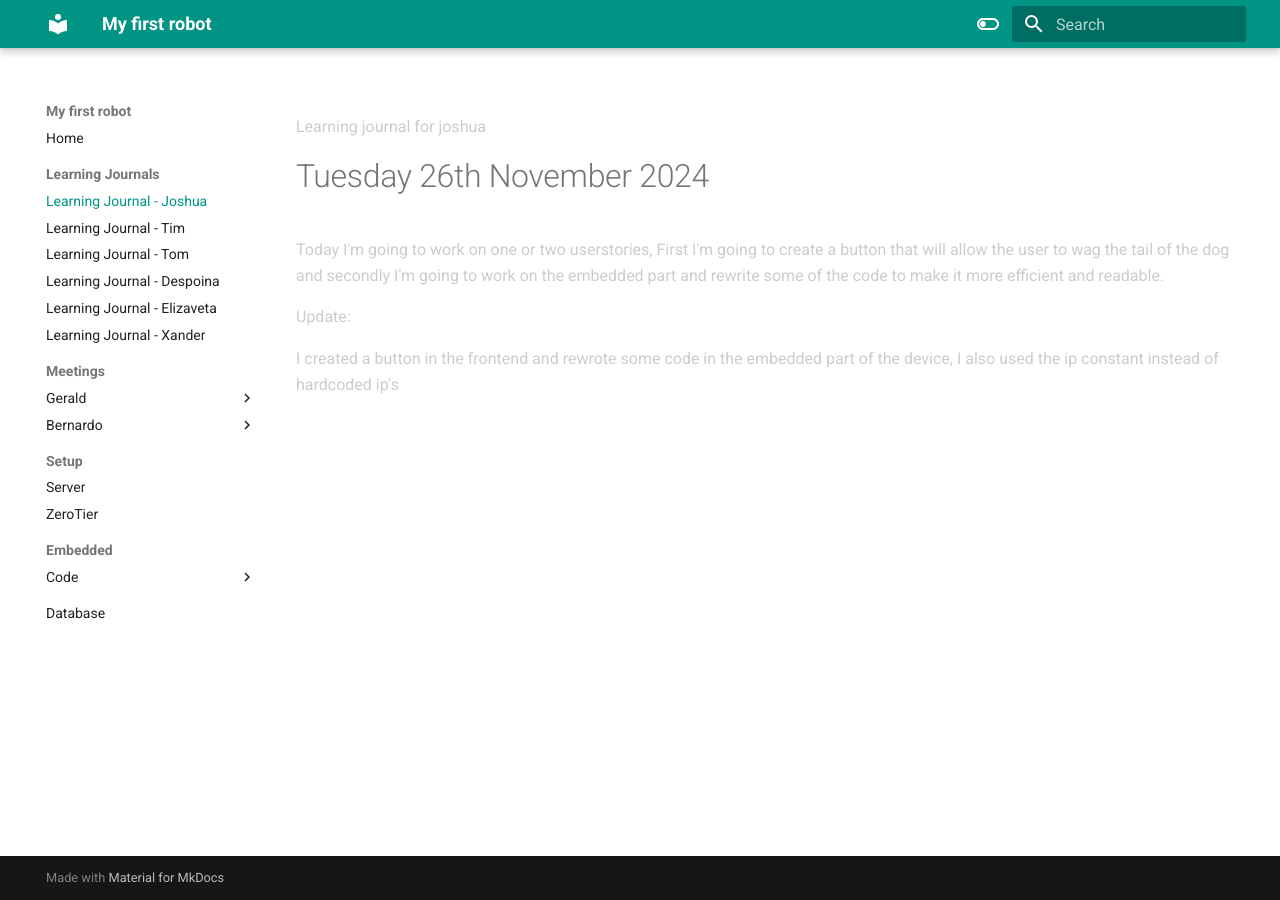
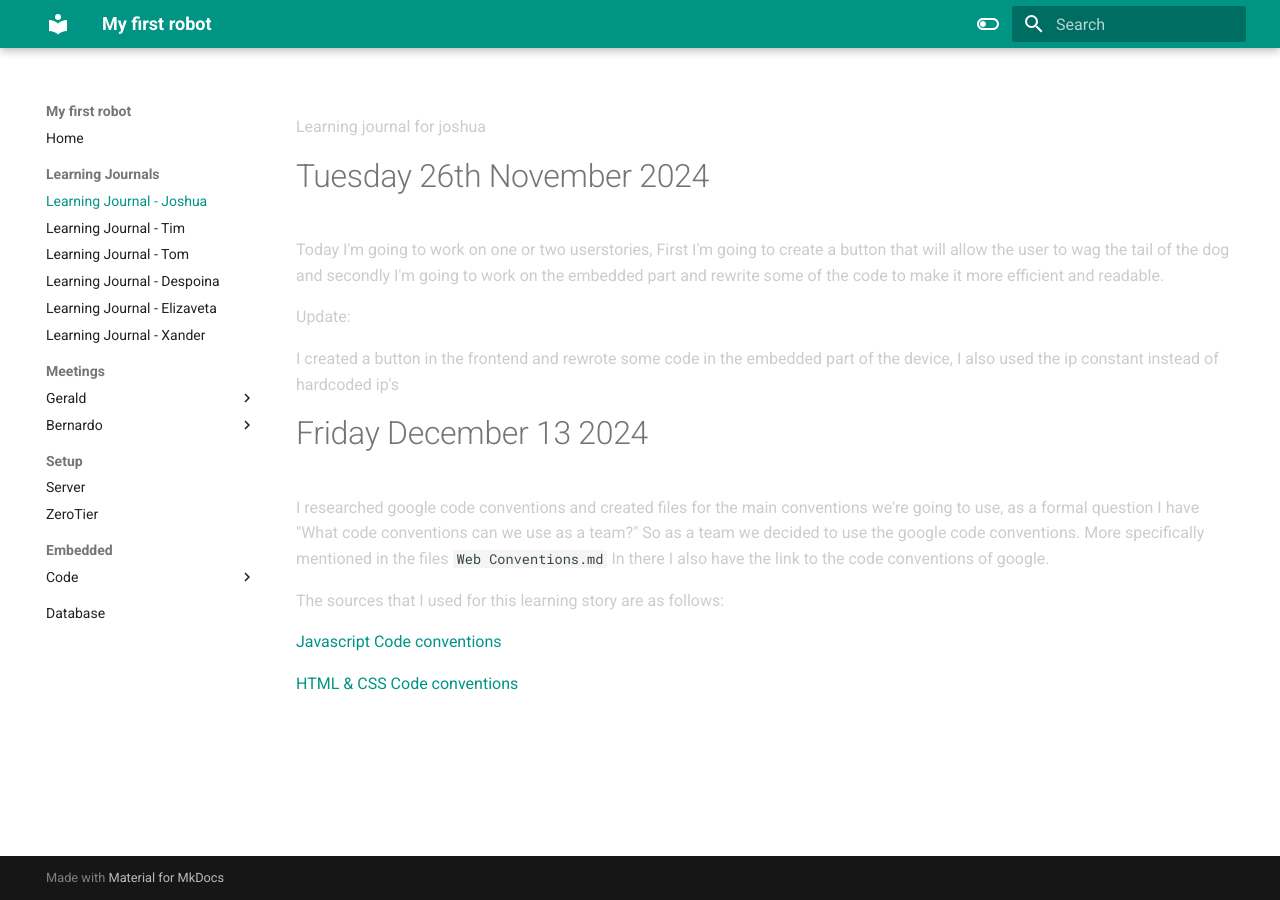
Before and after one commit to VioletHarmon2002/MyFirstRobot, an MkDocs documentation site: the page built from docs/Learning Journals/learning-journal-joshua.md, in a window 1280 px wide. Built offline with MkDocs 1.6.1 and Material for MkDocs 9.7.7, drawn with Linux system fonts in a browser that asks for light colours.

Commit message:
docs: learning journal update

```diff
--- a/docs/Learning Journals/learning-journal-joshua.md
+++ b/docs/Learning Journals/learning-journal-joshua.md
@@ -11,3 +11,16 @@ Update:
 
 I created a button in the frontend and rewrote some code in the embedded part of the device, I also used the ip constant
 instead of hardcoded ip's
+
+
+
+
+# Friday December 13 2024
+
+I researched google code conventions and created files for the main conventions we're going to use, as a formal question I have "What code conventions can we use as a team?" So as a team we decided to use the google code conventions. More specifically mentioned in the files `Web Conventions.md` In there I also have the link to the code conventions of google.
+
+The sources that I used for this learning story are as follows:
+
+[Javascript Code conventions](https://google.github.io/styleguide/jsguide.html)
+
+[HTML & CSS Code conventions](https://google.github.io/styleguide/htmlcssguide.html#HTML_Style_Rules)
```
